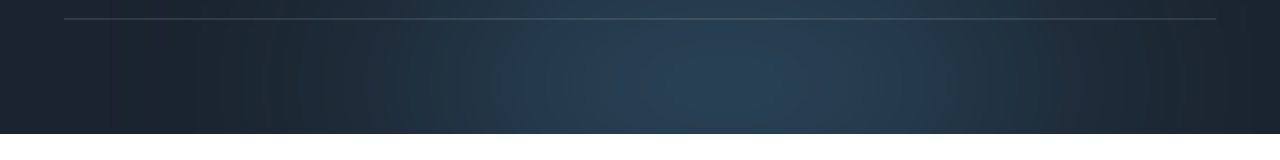
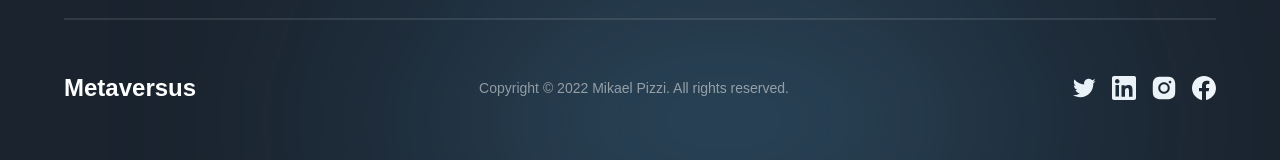
Before and after one commit to mikaelpizzi/metaversus, a Next.js app: page / in a window 1280 px wide. Shown: the part 7265-7425 px from the top of the page. Before the commit the page ends 7399 px from the top, so only its background shows below. Built offline with nearby package versions, Linux system fonts and the light colour scheme; a web font is replaced by a local one.

Commit message:
feat: Add footer content and styles

```diff
--- a/components/Footer.jsx
+++ b/components/Footer.jsx
@@ -36,6 +36,27 @@
 
       <div className="flex flex-col">
         <div className="mb-[50px] h-[2px] bg-white opacity-10" />
+
+        <div className="flex items-center justify-between flex-wrap gap-4">
+          <h4
+            className="font-extrabold text-[24px] text-white"
+          >Metaversus</h4>
+          <p
+            className="font-normal text-[14px] text-white opacity-50"
+          >Copyright © 2022 Mikael Pizzi. All rights reserved.</p>
+          <div
+            className="flex gap-4"
+          >
+            { socials.map(social => (
+              <img
+                key={social.name}
+                src={social.url}
+                alt={social.name}
+                className='w-[24px] h-[24px] object-contain cursor-pointer'
+              />
+            ))}
+          </div>
+        </div>
       </div>
 
 
```
